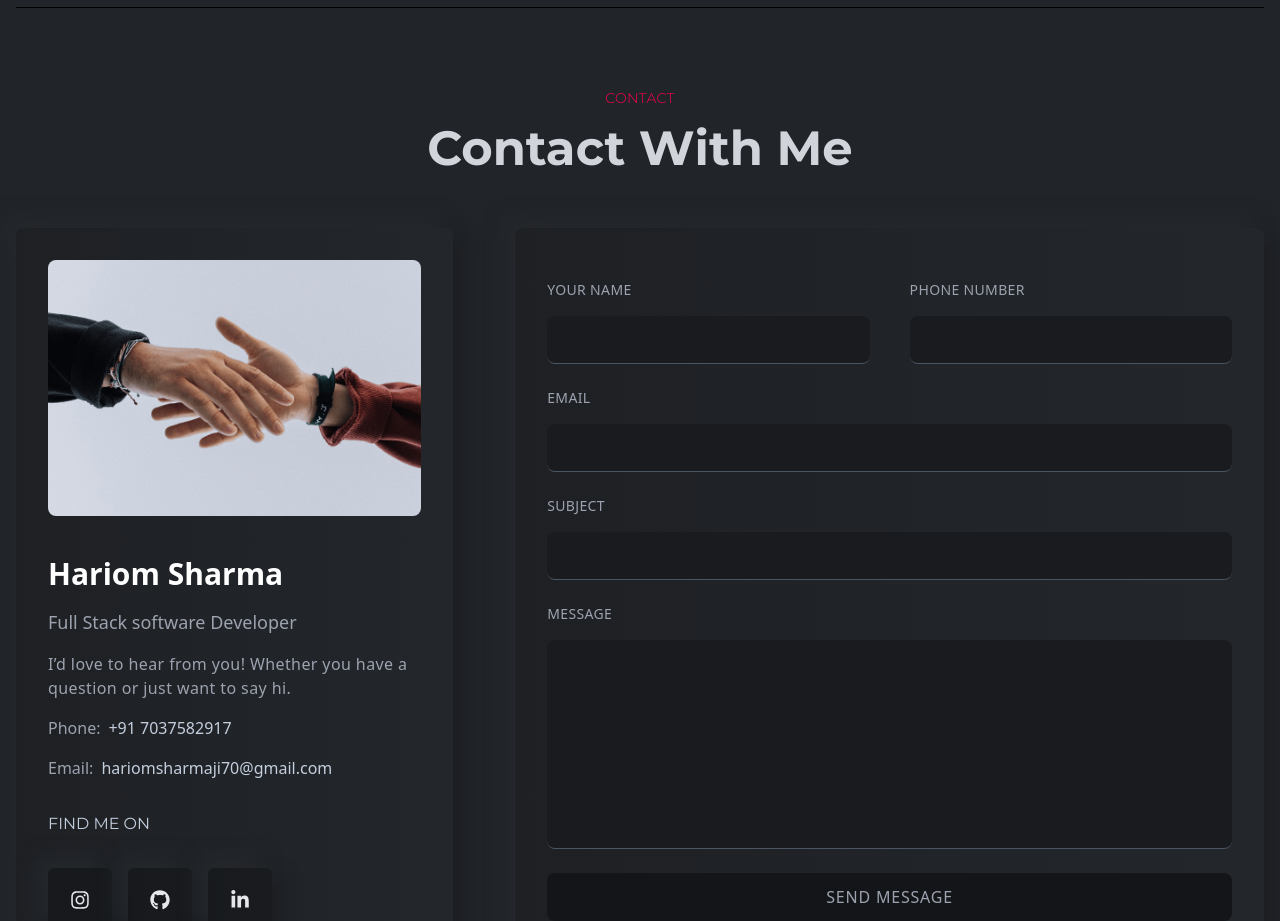
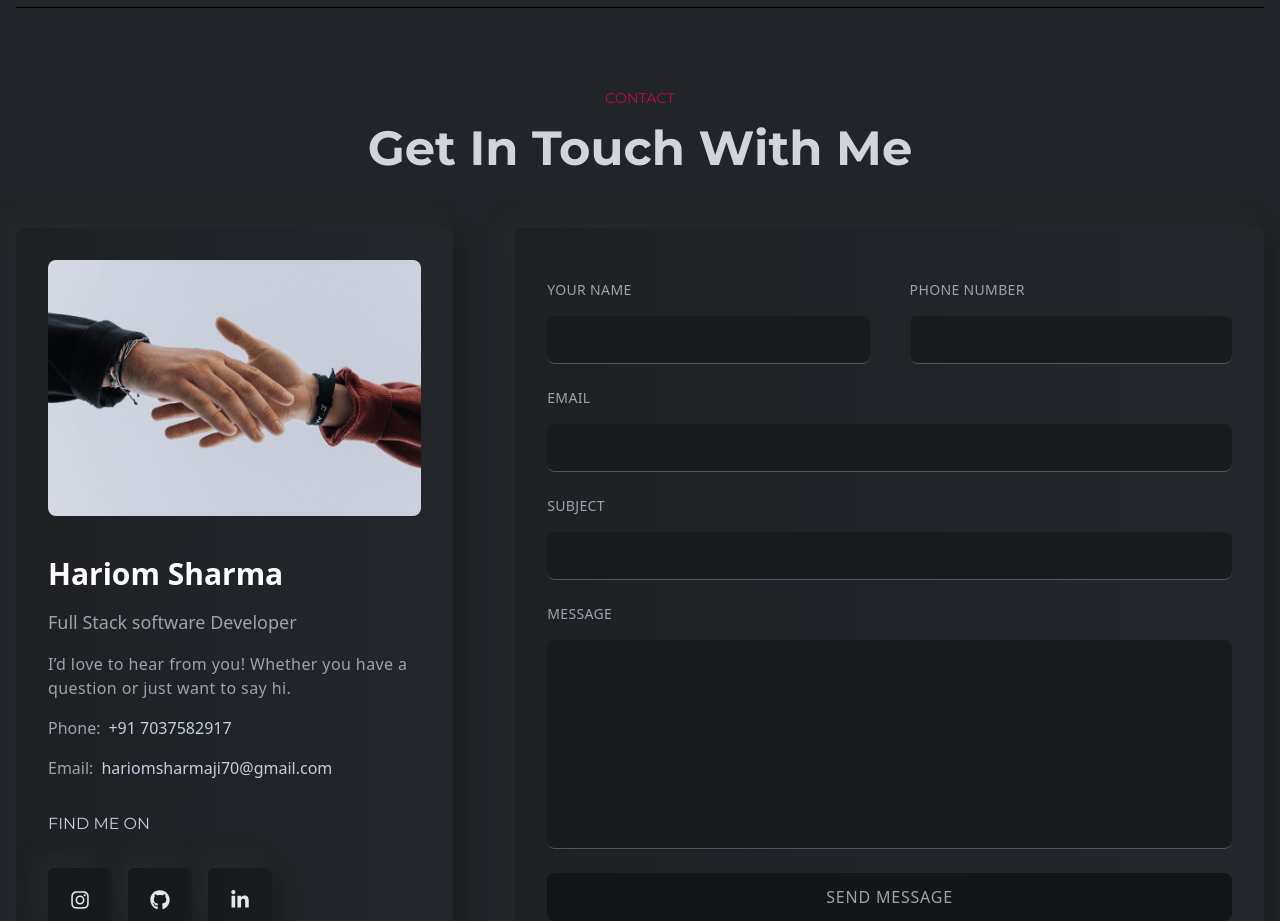
Before and after one commit to Hariom-sharma01/Portfolio, a React (Create React App) app: page / in a window 1280 px wide. Shown: the part 3780-4701 px from the top of the page. Built offline with nearby package versions, Linux system fonts and the light colour scheme.

Commit message:
contact us updated

```diff
--- a/src/components/contact/Contact.js
+++ b/src/components/contact/Contact.js
@@ -78,7 +78,7 @@ const Contact = () => {
       className="w-full py-20 border-b-[1px] border-b-black"
     >
       <div className="flex justify-center items-center text-center">
-        <Title title="CONTACT" des="Contact With Me" />
+        <Title title="CONTACT" des="Get in Touch with Me" />
       </div>
       <div className="w-full">
         <div className="w-full h-auto flex flex-col lgl:flex-row justify-between">
```
